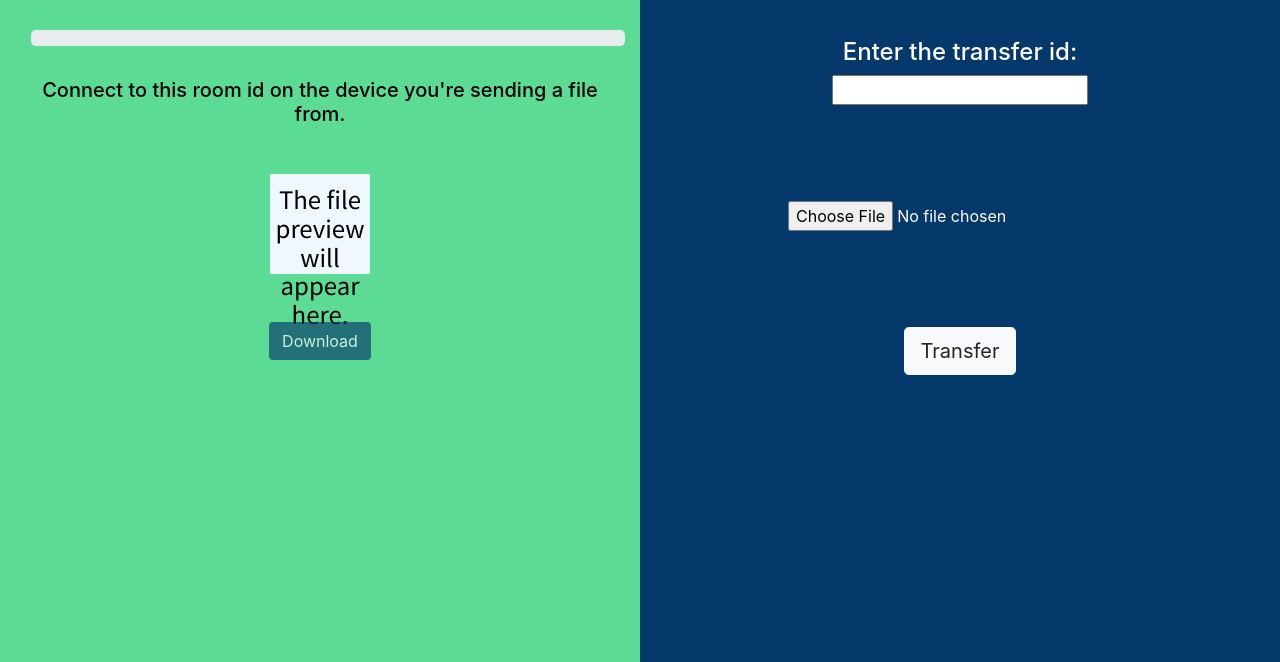
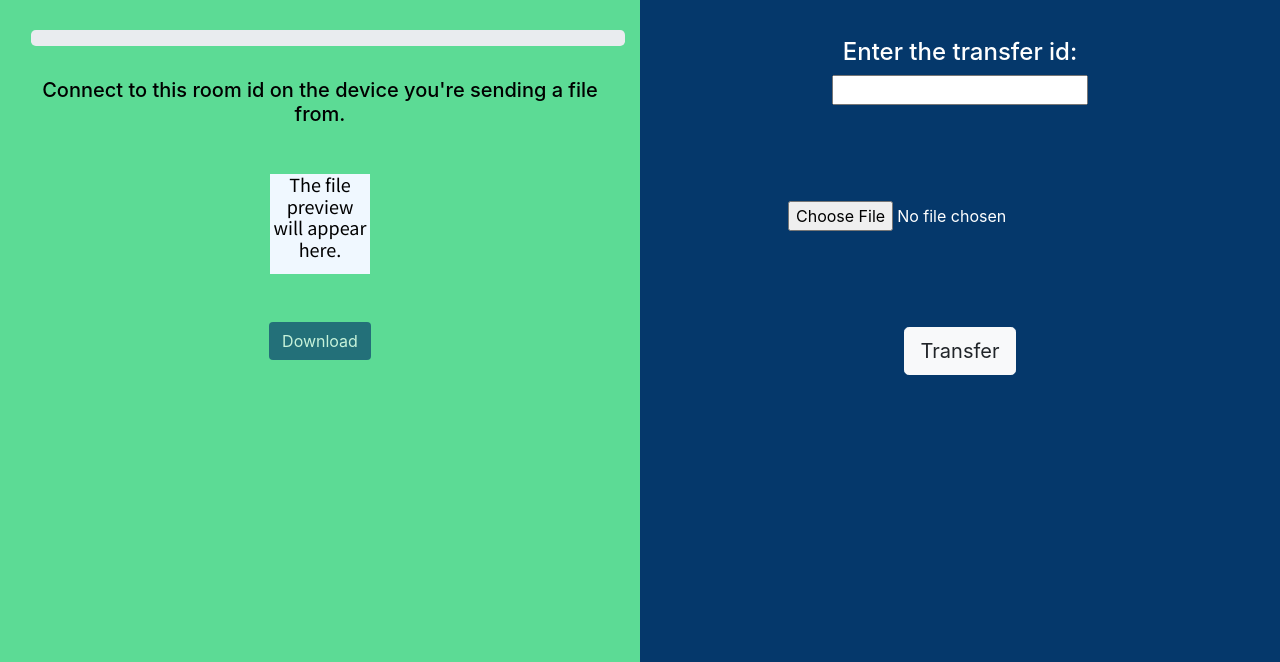
Before and after one commit to nicroy23/TransferUp, a website: page public/index.html in a window 1280 px wide. Shown: the part 138-800 px from the top of the page. Drawn offline with nearby package versions, Linux system fonts and the light colour scheme; no server answers.

Commit message:
Modified file preview.

```diff
--- a/public/index.html
+++ b/public/index.html
@@ -37,8 +37,8 @@
               </h5>
             </div>
           </div>
-          <div class="file-show mt-5" id="show-preview" style="max-height: 100px; max-width: 100px;">
-            <h4 style="padding-top: 11%;">
+          <div class="file-show mt-5" id="show-preview" style="height: 100px; width: 100px;">
+            <h4 style="font-size: 18px;">
               The file preview will appear here.
             </h4>
           </div>
```
